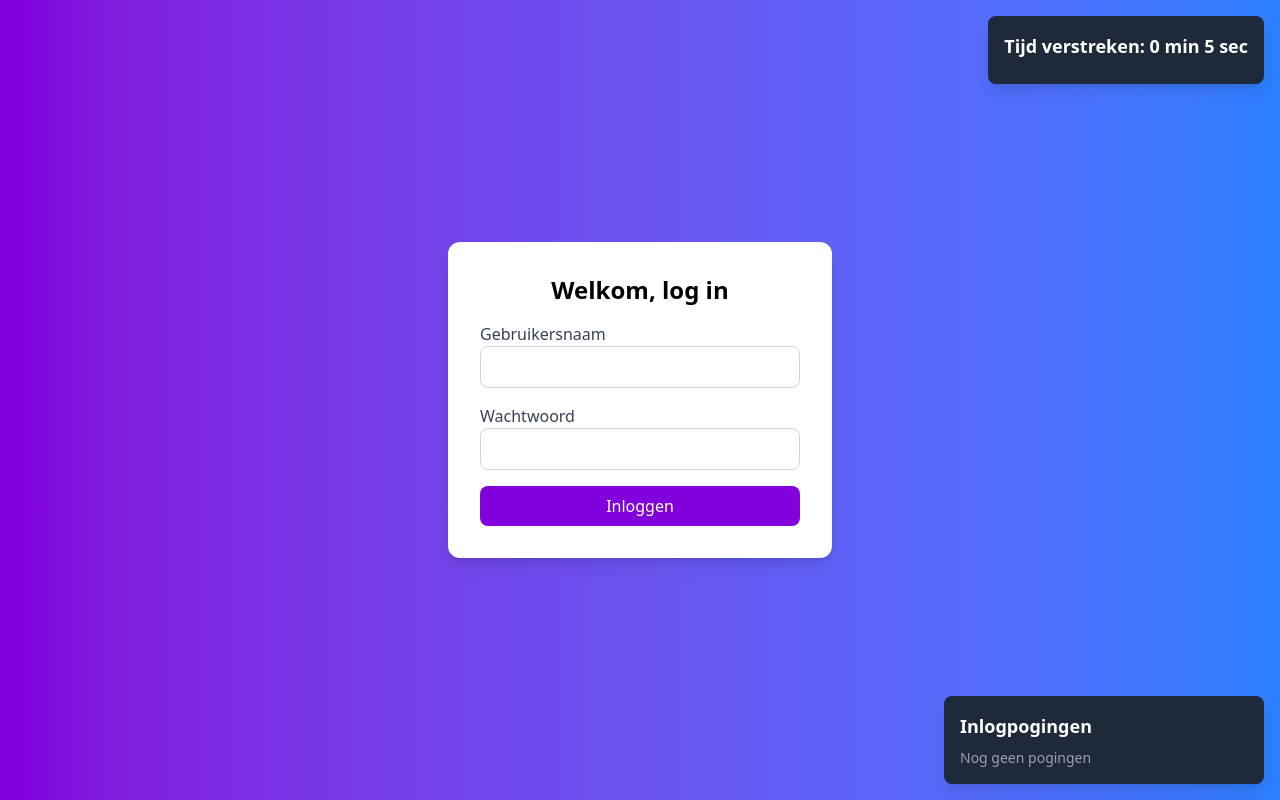
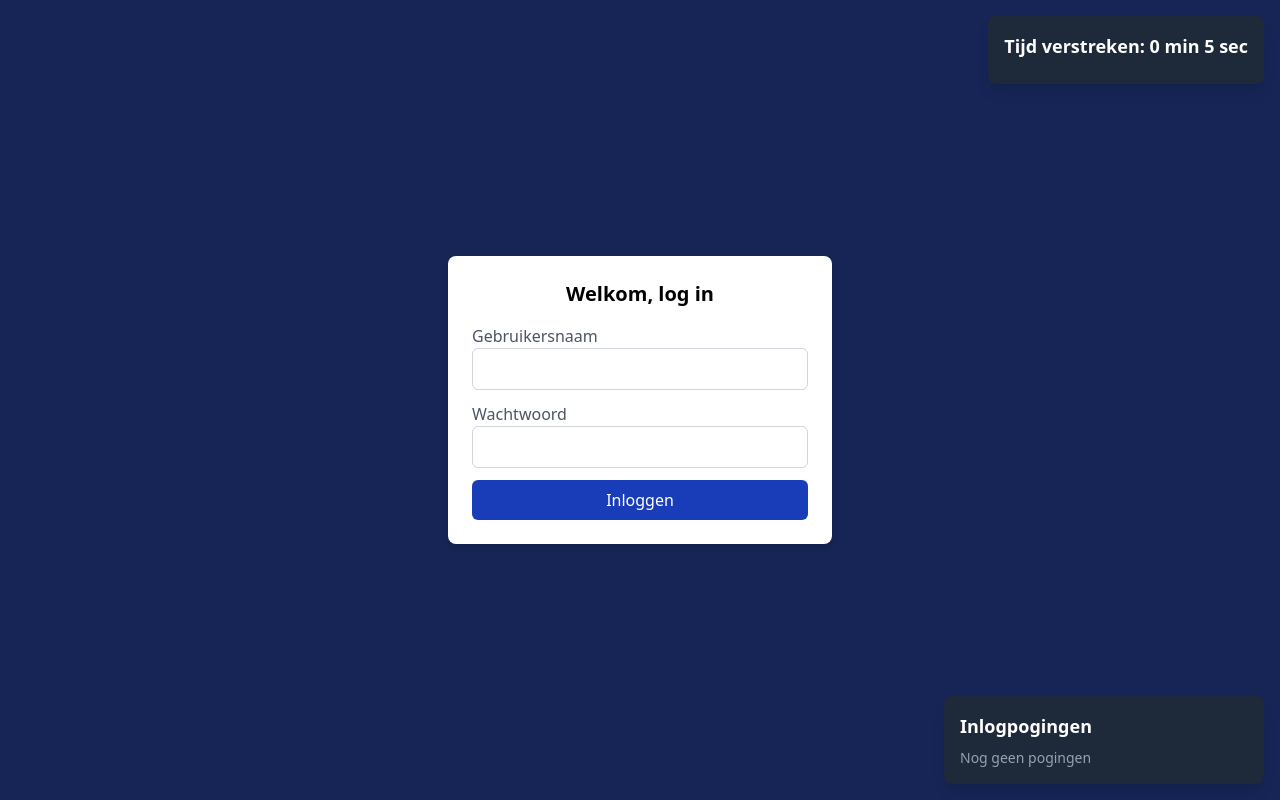
Before and after one commit to nkarimova24/kw1c-proeflesdag, a React (Vite) app: page / in a window 1280 px wide. Built offline with nearby package versions, Linux system fonts and the light colour scheme.

Commit message:
styling bg LoginPage

```diff
--- a/src/pages/LoginPage.jsx
+++ b/src/pages/LoginPage.jsx
@@ -33,38 +33,38 @@ export default function LoginPage() {
   }, []);
 
   return (
-    <div className="flex items-center justify-center min-h-screen bg-gradient-to-r from-purple-700 to-blue-500 relative">
-      <div className="bg-white p-8 rounded-xl shadow-lg w-96">
-        <h2 className="text-2xl font-bold text-center mb-4">Welkom, log in</h2>
+    <div className="flex items-center justify-center min-h-screen bg-blue-950 relative">
+      <div className="bg-white p-6 rounded-lg shadow-md w-96">
+        <h2 className="text-xl font-semibold text-center mb-4">Welkom, log in</h2>
         <form onSubmit={checkLogin}>
-          <div className="mb-4">
-            <label className="block text-gray-700">Gebruikersnaam</label>
+          <div className="mb-3">
+            <label className="block text-gray-600">Gebruikersnaam</label>
             <input
               type="text"
               value={username}
               onChange={(e) => setUsername(e.target.value)}
-              className="w-full p-2 border border-gray-300 rounded-lg focus:ring focus:ring-indigo-300"
+              className="w-full p-2 border border-gray-300 rounded-md focus:ring focus:ring-blue-300"
               required
             />
           </div>
-          <div className="mb-4">
-            <label className="block text-gray-700">Wachtwoord</label>
+          <div className="mb-3">
+            <label className="block text-gray-600">Wachtwoord</label>
             <input
               type="password"
               value={password}
               onChange={(e) => setPassword(e.target.value)}
-              className="w-full p-2 border border-gray-300 rounded-lg focus:ring focus:ring-indigo-300"
+              className="w-full p-2 border border-gray-300 rounded-md focus:ring focus:ring-blue-300"
               required
             />
           </div>
           <button
             type="submit"
-            className="w-full bg-purple-700 text-white p-2 rounded-lg hover:bg-blue-500 transition"
+            className="w-full bg-blue-800 text-white p-2 rounded-md hover:bg-blue-700 transition"
           >
             Inloggen
           </button>
         </form>
-        {error && <p className="text-red-500 text-sm mt-3">{error}</p>}
+        {error && <p className="text-red-500 text-sm mt-2">{error}</p>}
       </div>
 
       <Timer showTips={true} />
```
